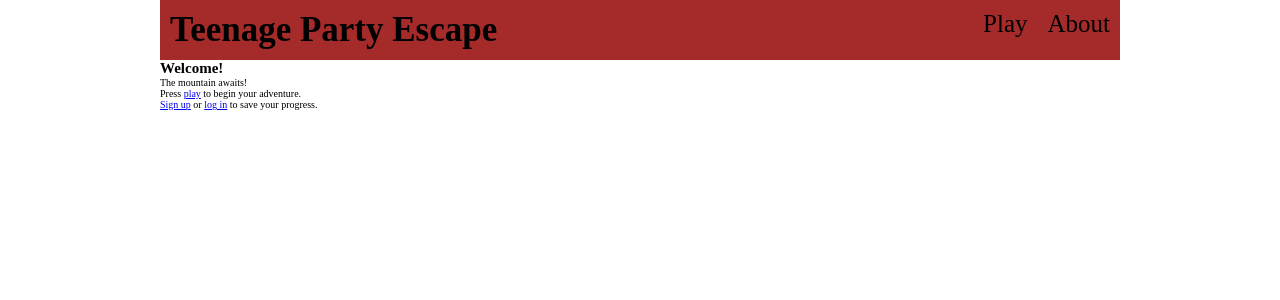
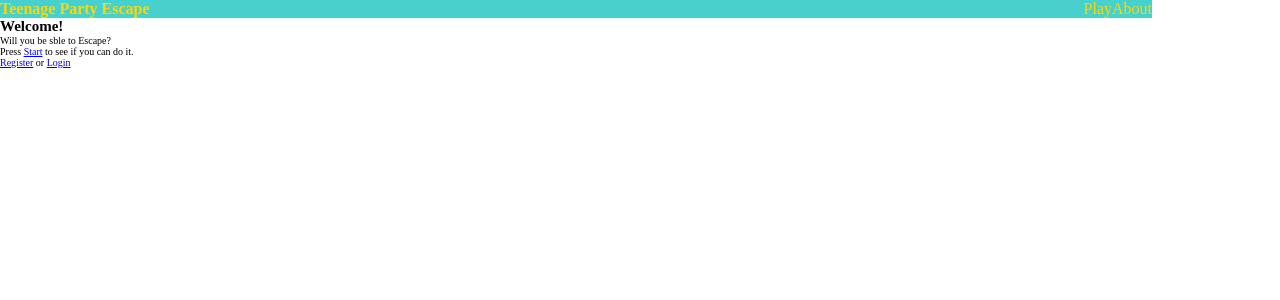
Before and after one commit to NateWeiler/Teenage-Party-Escape, a Python web app: template teenage/templates/index.html in a window 1280 px wide. Shown: the top 300 px of the page. Run offline with Jinja, Linux system fonts and the light colour scheme; the template is opened without the code that fills it, so the values that code supplies are empty.

Commit message:
Added Webpage files

```diff
--- a/teenage/static/styles.css
+++ b/teenage/static/styles.css
@@ -10,13 +10,13 @@ html {
 }
 
 body {
-  max-width: 960px;
-  margin: 0 auto;
+  max-width: 90%;
+  margin: 0;
 
 }
 
 nav {
-  background-color: brown;
+  background-color: mediumturquoise;
   display:flex;
   width: 100%;
   justify-content: space-between;
@@ -24,12 +24,11 @@ nav {
 
 nav a {
   text-decoration: none;
-  color: black;
+  color: gold;
 }
 
 nav h1 {
-  font-size: 3.5rem;
-  padding: 1rem;
+  font-size: 16px;
 }
 
 nav ul {
@@ -38,8 +37,7 @@ nav ul {
 }
 
 nav ul a {
-  font-size: 2.5rem;
-  padding: 1rem;
+  font-size: 16px;
   display: flex;
 
 }
--- a/teenage/templates/index.html
+++ b/teenage/templates/index.html
@@ -5,8 +5,7 @@
 {% endblock %}
 
 {% block content %}
-  <p>The mountain awaits!</p>
-  <p>Press <a href="#">play</a> to begin your adventure.</p>
-  <p><a href="{{ url_for('auth.register') }}">Sign up</a> or <a href="{{ url_for('auth.login') }}">log in</a>
-    to save your progress.</p>
+  <p>Will you be sble to Escape?</p>
+  <p>Press <a href="#">Start</a> to see if you can do it.</p>
+  <p><a href="{{ url_for('auth.register') }}">Register</a> or <a href="{{ url_for('auth.login') }}">Login</a></p>
 {% endblock %}
```
Also changed, not shown: tests/data.sql (+1 -1 lines), 1 other file.
